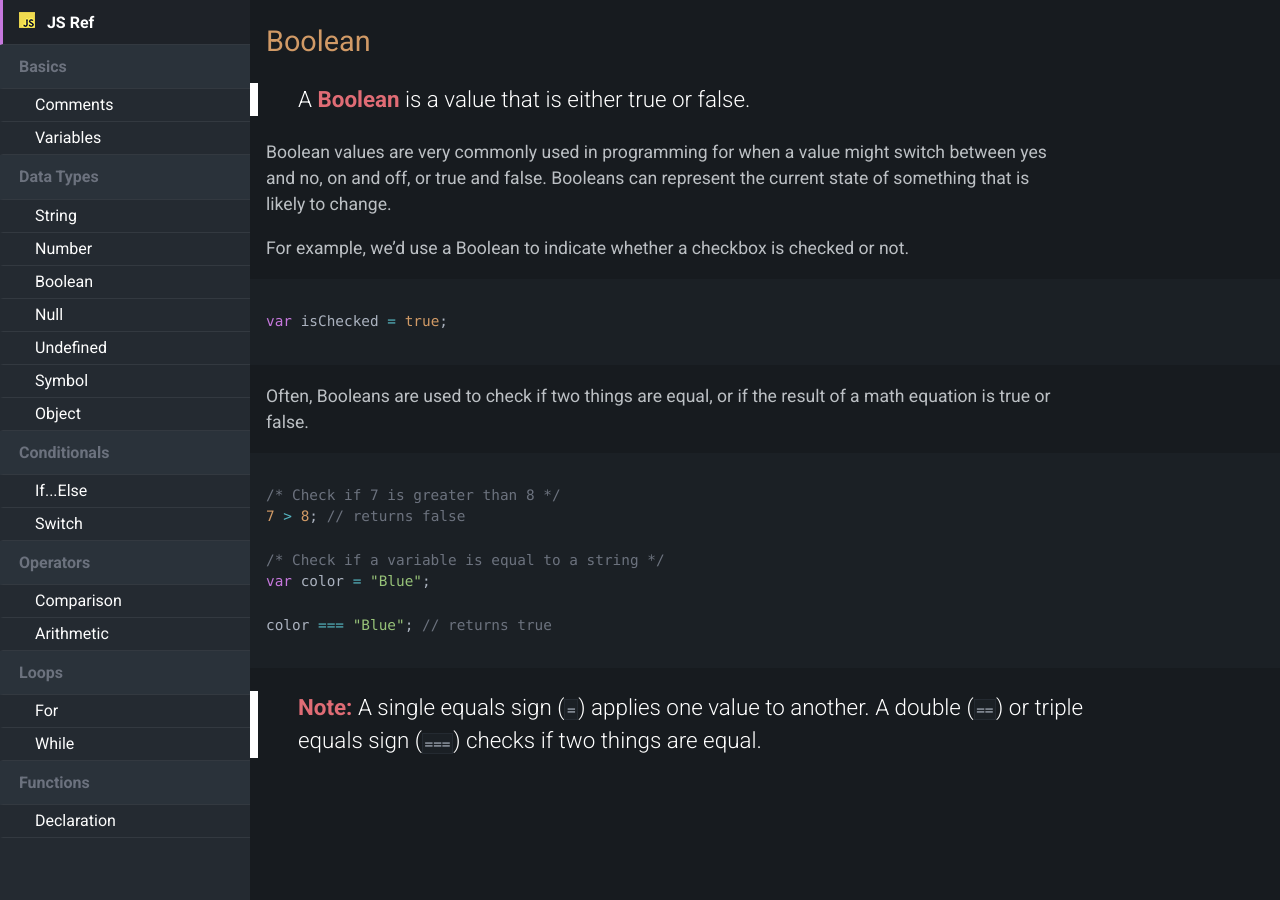
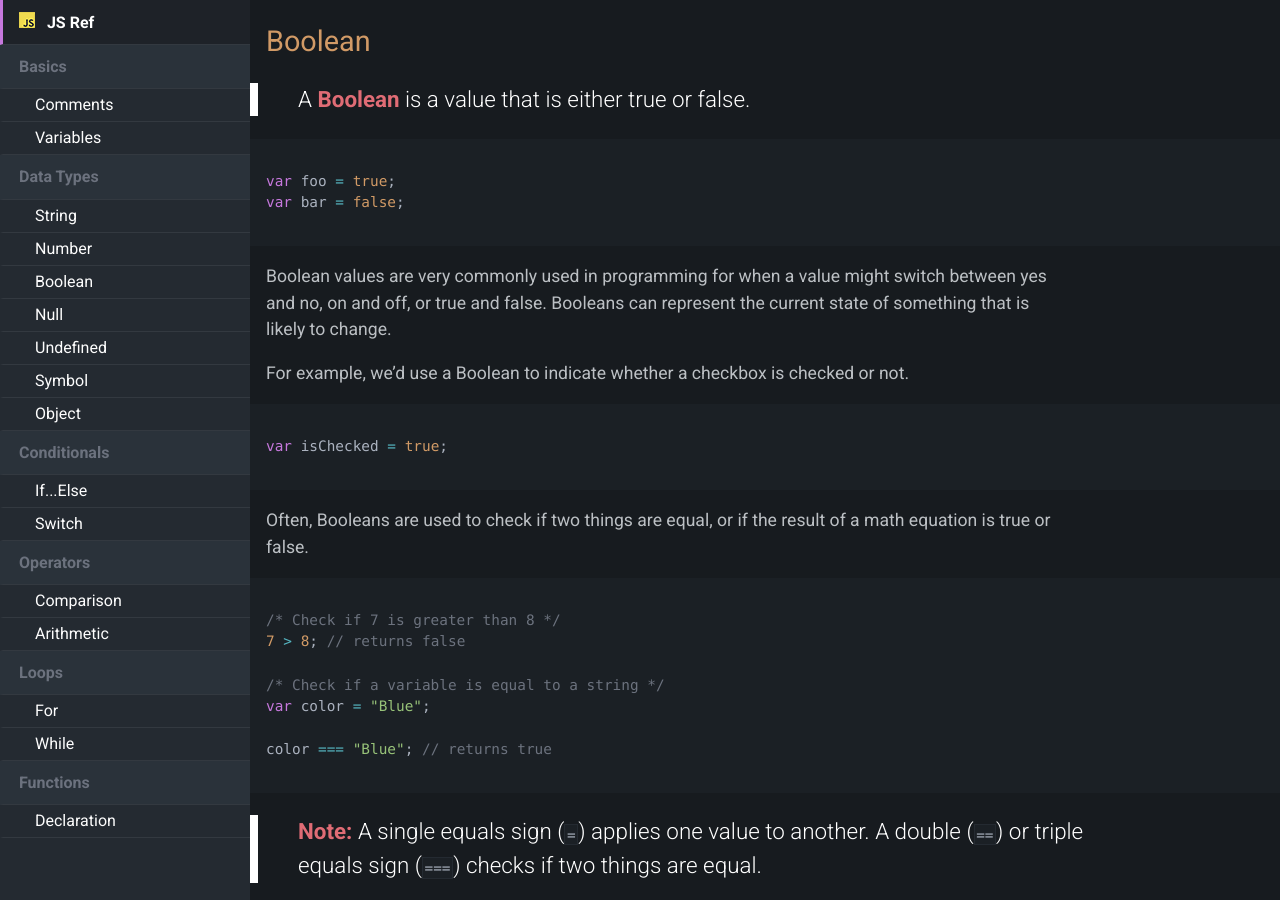
Before and after one commit to KJLarson/snippets, a Jekyll site: the page built from _pages/03_boolean.md, in a window 1280 px wide and 900 px high. Built offline with Jekyll 4.4.1, drawn with Linux system fonts in a browser that asks for light colours; nearby versions of some CDN libraries.

Commit message:
Update 03_boolean.md

````diff
--- a/_pages/03_boolean.md
+++ b/_pages/03_boolean.md
@@ -7,6 +7,11 @@ permalink: /boolean/
 ---
 
 > A **Boolean** is a value that is either true or false.
+
+```js
+var foo = true;
+var bar = false;
+```
 
 Boolean values are very commonly used in programming for when a value might switch between yes and no, on and off, or true and false. Booleans can represent the current state of something that is likely to change.
 
````
